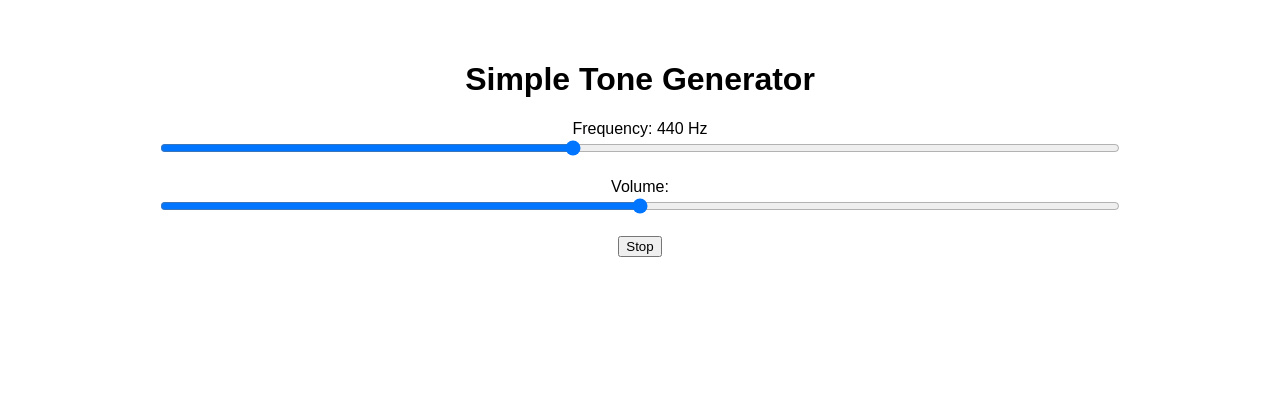
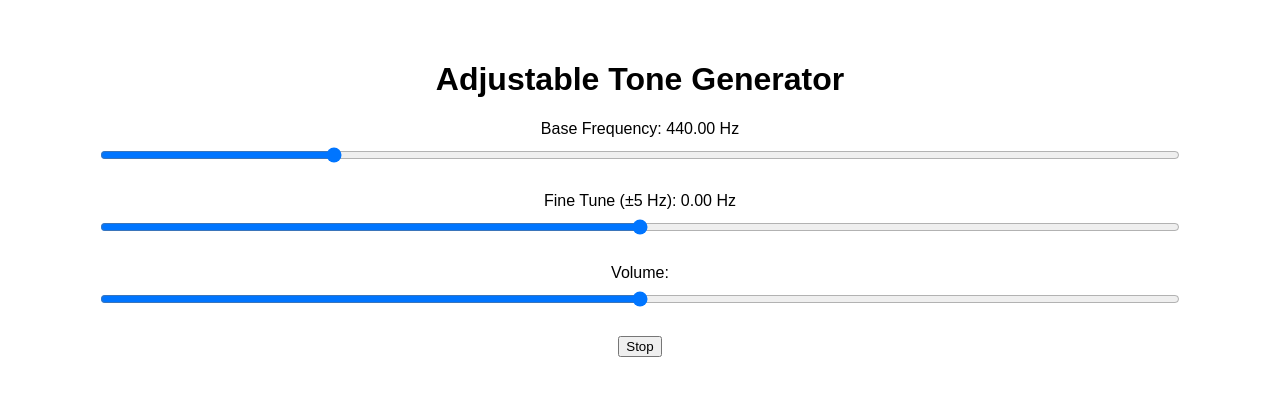
Before and after one commit to bendenne/tonegenerator, a plain HTML site: page index.html in a window 1280 px wide. Both pictures are taken after a click on the button "Play". Drawn offline with Linux system fonts and the light colour scheme.

Commit message:
Update index.html
Added fine adjustment bar.
Changed title

```diff
--- a/index.html
+++ b/index.html
@@ -3,7 +3,7 @@
 <head>
   <meta charset="UTF-8">
   <meta name="viewport" content="width=device-width, initial-scale=1.0">
-  <title>Simple Tone Generator</title>
+  <title>Adjustable Tone Generator</title>
   <style>
     body {
       font-family: sans-serif;
@@ -11,18 +11,25 @@
       padding: 2em;
     }
     input[type="range"] {
-      width: 80%;
+      width: 90%;
+      height: 30px;
     }
   </style>
 </head>
 <body>
-  <h1>Simple Tone Generator</h1>
-  <label for="frequency">Frequency: <span id="freqValue">440</span> Hz</label><br>
-  <input type="range" id="frequency" min="20" max="1000" value="440">
+  <h1>Adjustable Tone Generator</h1>
+  <label for="frequency">Base Frequency: <span id="freqValue">440.00</span> Hz</label><br>
+  <input type="range" id="frequency" min="20" max="2000" step="0.01" value="440">
   <br><br>
+
+  <label for="fineTune">Fine Tune (±5 Hz): <span id="fineValue">0.00</span> Hz</label><br>
+  <input type="range" id="fineTune" min="-5" max="5" step="0.01" value="0">
+  <br><br>
+
   <label for="volume">Volume:</label><br>
   <input type="range" id="volume" min="0" max="1" step="0.01" value="0.5">
   <br><br>
+
   <button id="toggle">Play</button>
 
   <script>
@@ -34,16 +41,25 @@
     let isPlaying = false;
 
     const freqSlider = document.getElementById('frequency');
+    const fineSlider = document.getElementById('fineTune');
     const volumeSlider = document.getElementById('volume');
     const freqValue = document.getElementById('freqValue');
+    const fineValue = document.getElementById('fineValue');
     const toggleBtn = document.getElementById('toggle');
 
-    freqSlider.addEventListener('input', () => {
-      freqValue.textContent = freqSlider.value;
+    function updateFrequency() {
+      const baseFreq = parseFloat(freqSlider.value);
+      const fineAdjust = parseFloat(fineSlider.value);
+      const finalFreq = baseFreq + fineAdjust;
+      freqValue.textContent = finalFreq.toFixed(2);
+      fineValue.textContent = fineAdjust.toFixed(2);
       if (oscillator) {
-        oscillator.frequency.setValueAtTime(freqSlider.value, audioContext.currentTime);
+        oscillator.frequency.setValueAtTime(finalFreq, audioContext.currentTime);
       }
-    });
+    }
+
+    freqSlider.addEventListener('input', updateFrequency);
+    fineSlider.addEventListener('input', updateFrequency);
 
     volumeSlider.addEventListener('input', () => {
       gainNode.gain.setValueAtTime(volumeSlider.value, audioContext.currentTime);
@@ -52,8 +68,8 @@
     toggleBtn.addEventListener('click', () => {
       if (!isPlaying) {
         oscillator = audioContext.createOscillator();
-        oscillator.type = 'sine'; // Can be 'square', 'sawtooth', 'triangle'
-        oscillator.frequency.setValueAtTime(freqSlider.value, audioContext.currentTime);
+        oscillator.type = 'sine';
+        updateFrequency();
         oscillator.connect(gainNode);
         oscillator.start();
         toggleBtn.textContent = 'Stop';
```
